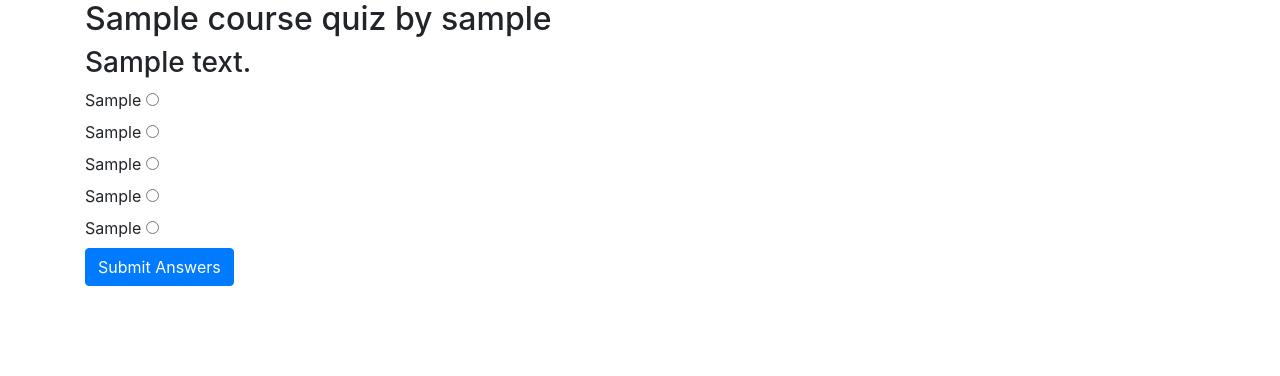
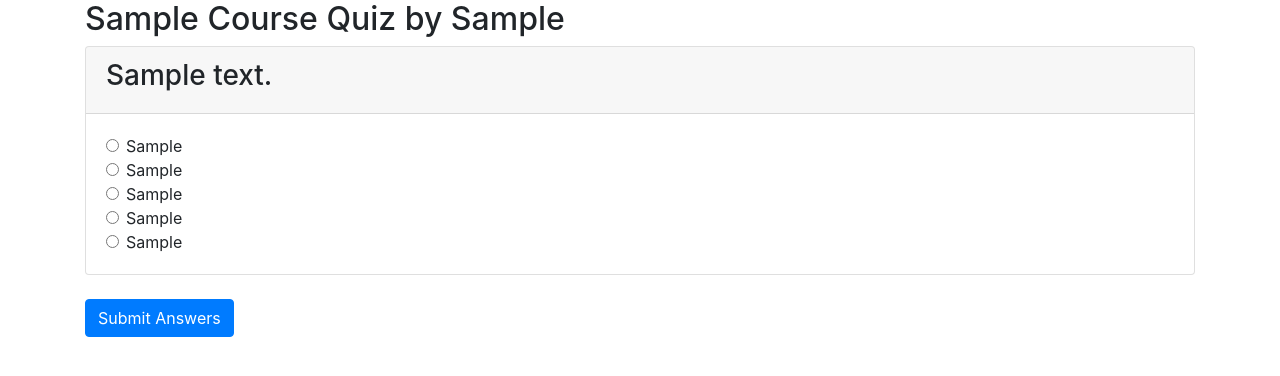
Before and after one commit to lapulgaatomica/flask-quiz-app, a Flask app: page /quiz?course=1&teacher=1 in a window 1280 px wide. Shown: the part 56-432 px from the top of the page. Run offline with Flask 2, Linux system fonts and the light colour scheme; tables that the repository leaves empty hold one stand-in row (values such as "Sample post"); some libraries are stand-ins or nearby versions.

Commit message:
more bootstrap

```diff
--- a/app/main/forms.py
+++ b/app/main/forms.py
@@ -23,4 +23,4 @@ class QuestionForm(FlaskForm):
 
 class CoursesForm(FlaskForm):
     course_name = StringField('Course Name', validators=[DataRequired(), Length(1, 64)])
-    submit = SubmitField('Enter Course Name')
+    submit = SubmitField('Enter New Course Name')
--- a/app/templates/base.html
+++ b/app/templates/base.html
@@ -25,7 +25,7 @@
       {% endblock %}
     </main>
     <script src="https://code.jquery.com/jquery-3.3.1.slim.min.js" integrity="sha384-q8i/X+965DzO0rT7abK41JStQIAqVgRVzpbzo5smXKp4YfRvH+8abtTE1Pi6jizo" crossorigin="anonymous"></script>
-    <script src="https://cdnjs.cloudflare.com/ajax/libs/popper.js/1.14.7/umd/popper.min.js" integrity="sha384UO2eT0CpHqdSJQ6hJty5KVphtPhzWj9WO1clHTMGa3JDZwrnQq4sF86dIHNDz0W1" crossorigin="anonymous"></script>
+    <script src="https://cdnjs.cloudflare.com/ajax/libs/popper.js/1.14.7/umd/popper.min.js" integrity="sha384-UO2eT0CpHqdSJQ6hJty5KVphtPhzWj9WO1clHTMGa3JDZwrnQq4sF86dIHNDz0W1" crossorigin="anonymous"></script>
     <script src="https://stackpath.bootstrapcdn.com/bootstrap/4.3.1/js/bootstrap.min.js" integrity="sha384-JjSmVgyd0p3pXB1rRibZUAYoIIy6OrQ6VrjIEaFf/nJGzIxFDsf4x0xIM+B07jRM" crossorigin="anonymous"></script>
   </body>
 </html>
--- a/app/templates/quiz.html
+++ b/app/templates/quiz.html
@@ -2,44 +2,51 @@
 {% block title %}Quiz App -Quiz{% endblock %}
 
 {% block page_content %}
-  <h2>{{cname}} quiz by {{tname}}</h2>
+  <h2>{{cname | title}} Quiz by {{tname | title}}</h2>
   <form method="post" action="" class="form" role="form">
     {% for quiz in quizes %}
-      <h3>{{quiz.body}}</h3>
+    <div class="card">
+      <div class="card-header">
+        <h3>{{quiz.body}}</h3>
+      </div>
+      <div class="card-body">
       {% if quiz.b %}
-        <div>
-          <label for="{{quiz.id}}">{{quiz.a}}</label>
-          <input id="{{quiz.id}}" name="{{quiz.id}}"  type="radio" value="a">
+        <div class="form-check">
+          <input class="form-check-input" id="{{quiz.id}}" name="{{quiz.id}}"  type="radio" value="a">
+          <label for="{{quiz.id}}" class="form-check-label">{{quiz.a}}</label>
         </div>
-        <div>
-          <label for="{{quiz.id}}">{{quiz.b}}</label>
-          <input id="{{quiz.id}}" name="{{quiz.id}}"  type="radio" value="b">
+        <div class="form-check">
+          <input class="form-check-input" id="{{quiz.id}}" name="{{quiz.id}}"  type="radio" value="b">
+          <label for="{{quiz.id}}" class="form-check-label">{{quiz.b}}</label>
         </div>
         {% if quiz.c %}
-          <div>
-            <label for="{{quiz.id}}">{{quiz.c}}</label>
-            <input id="{{quiz.id}}" name="{{quiz.id}}"  type="radio" value="c">
+          <div class="form-check">
+            <input class="form-check-input" id="{{quiz.id}}" name="{{quiz.id}}"  type="radio" value="c">
+            <label for="{{quiz.id}}" class="form-check-label">{{quiz.c}}</label>
           </div>
         {% endif %}
         {% if quiz.d %}
-          <div>
-            <label for="{{quiz.id}}">{{quiz.d}}</label>
-            <input id="{{quiz.id}}" name="{{quiz.id}}"  type="radio" value="d">
+          <div class="form-check">
+            <input class="form-check-input" id="{{quiz.id}}" name="{{quiz.id}}"  type="radio" value="d">
+            <label for="{{quiz.id}}" class="form-check-label">{{quiz.d}}</label>
           </div>
         {% endif %}
         {% if quiz.e %}
-          <div>
-            <label for="{{quiz.id}}">{{quiz.e}}</label>
-            <input id="{{quiz.id}}" name="{{quiz.id}}"  type="radio" value="e">
+          <div class="form-check">
+            <input class="form-check-input" id="{{quiz.id}}" name="{{quiz.id}}" type="radio" value="e">
+            <label for="{{quiz.id}}" class="form-check-label">{{quiz.e}}</label>
           </div>
         {% endif %}
       {% else %}
         <div>
-          <label for="{{quiz.id}}">Type Your Answer:</label>
-          <input id="{{quiz.id}}" name="{{quiz.id}}"  type="text">
+          <label for="{{quiz.id}}" class="form-label">Type Your Answer:</label>
+          <input class="form-control" id="{{quiz.id}}" name="{{quiz.id}}"  type="text" autocomplete="off">
         </div>
       {% endif %}
+      </div>
+      </div>
     {% endfor %}
+    <br>
     <input class="btn btn-primary" type="submit" value="Submit Answers">
   </form>
 {% endblock %}
```
Also changed, not shown: app/templates/course.html (+4 -4 lines), app/templates/courses.html (+5 -5 lines), app/templates/my_questions.html (+27 -8 lines), app/templates/my_results.html (+4 -4 lines).
